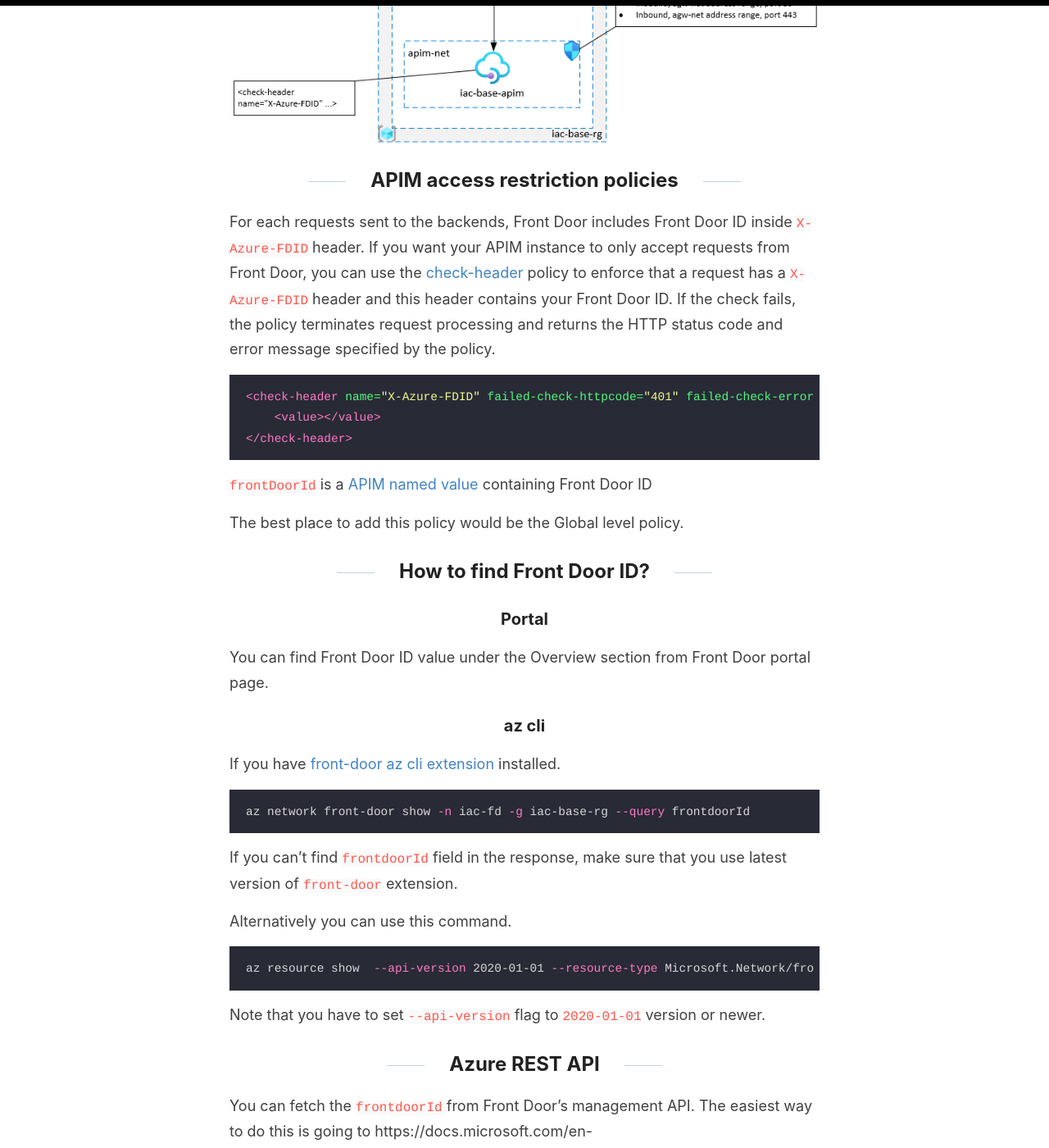
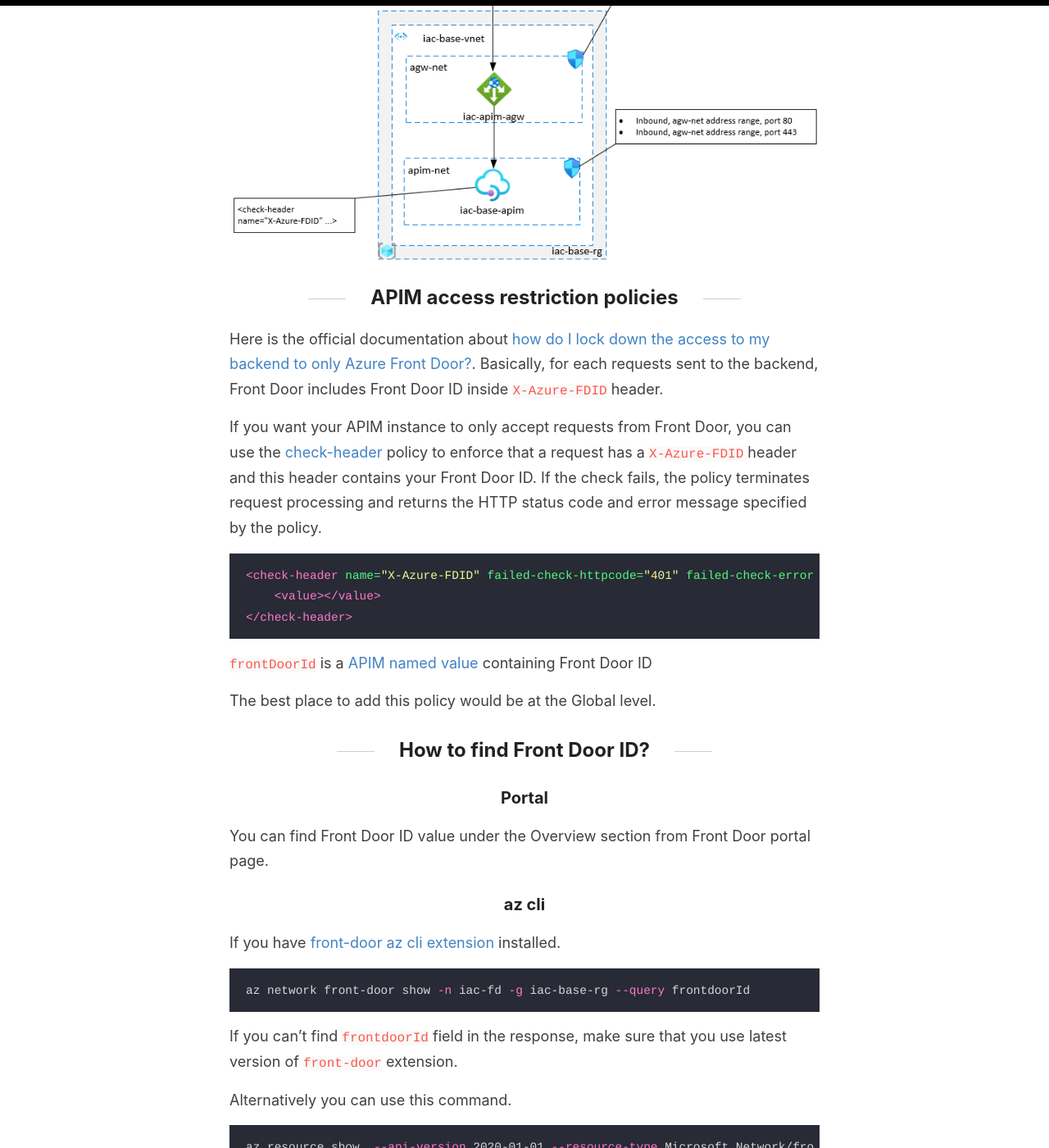
Before and after one commit to evgenyb/evgenyb.github.io, a Jekyll site: the page built from _posts/2020-07-28-restrict-requests-from-front-door-with-apim-policy.md, in a window 1280 px wide and 1400 px high, scrolled down 1389 px. Shown: the whole window at 82% size. Built offline with Jekyll 4.4.1, drawn with Linux system fonts in a browser that asks for light colours; some of the changed text lies outside the part shown.

Commit message:
Change title and workk with some content

````diff
--- a/_posts/2020-07-28-restrict-requests-from-front-door-with-apim-policy.md
+++ b/_posts/2020-07-28-restrict-requests-from-front-door-with-apim-policy.md
@@ -1,9 +1,11 @@
 ---
 layout: post
-title: "How to use APIM policy to lock down requests to specified Azure Front Door instance?"
+title: "How to use API Management policy to lock down requests to only Azure Front Door instance?"
 date: 2020-07-28
-categories: [Azure, APIM, API Management, APIM policy, Azure Front Door]
+categories: [Azure, APIM, API Management, APIM policy, Azure Front Door, Network Security Group, Azure Application Gateway]
 ---
+
+I was recently experimenting with infrastructure where Azure Front Door is deployed in front of Azure API Management with focus on how to secure that traffic to APIM is only coming from the Front Door, so here are some notes related to this setup.
 
 ## APIM deployment models
 
@@ -22,7 +24,9 @@
 
 ## APIM access restriction policies
 
-For each requests sent to the backends, Front Door includes Front Door ID inside `X-Azure-FDID` header. If you want your APIM instance to only accept requests from Front Door, you can use the [check-header](https://docs.microsoft.com/en-us/azure/api-management/api-management-access-restriction-policies#CheckHTTPHeader) policy to enforce that a request has a `X-Azure-FDID` header and this header contains your Front Door ID. If the check fails, the policy terminates request processing and returns the HTTP status code and error message specified by the policy.
+Here is the official documentation about [how do I lock down the access to my backend to only Azure Front Door?](https://docs.microsoft.com/en-us/azure/frontdoor/front-door-faq#how-do-i-lock-down-the-access-to-my-backend-to-only-azure-front-door). Basically, for each requests sent to the backend, Front Door includes Front Door ID inside `X-Azure-FDID` header.
+
+If you want your APIM instance to only accept requests from Front Door, you can use the [check-header](https://docs.microsoft.com/en-us/azure/api-management/api-management-access-restriction-policies#CheckHTTPHeader) policy to enforce that a request has a `X-Azure-FDID` header and this header contains your Front Door ID. If the check fails, the policy terminates request processing and returns the HTTP status code and error message specified by the policy.
 
 ```xml
 <check-header name="X-Azure-FDID" failed-check-httpcode="401" failed-check-error-message="Not authorized" ignore-case="false">
@@ -32,7 +36,7 @@
 
 `frontDoorId` is a [APIM named value](https://docs.microsoft.com/en-us/azure/api-management/api-management-howto-properties) containing Front Door ID
 
-The best place to add this policy would be the Global level policy.
+The best place to add this policy would be at the Global level.
 
 ## How to find Front Door ID?
 
````
Also changed, not shown: other parts of _posts/2020-07-28-restrict-requests-from-front-door-with-apim-policy.md (+1 -1 lines).
